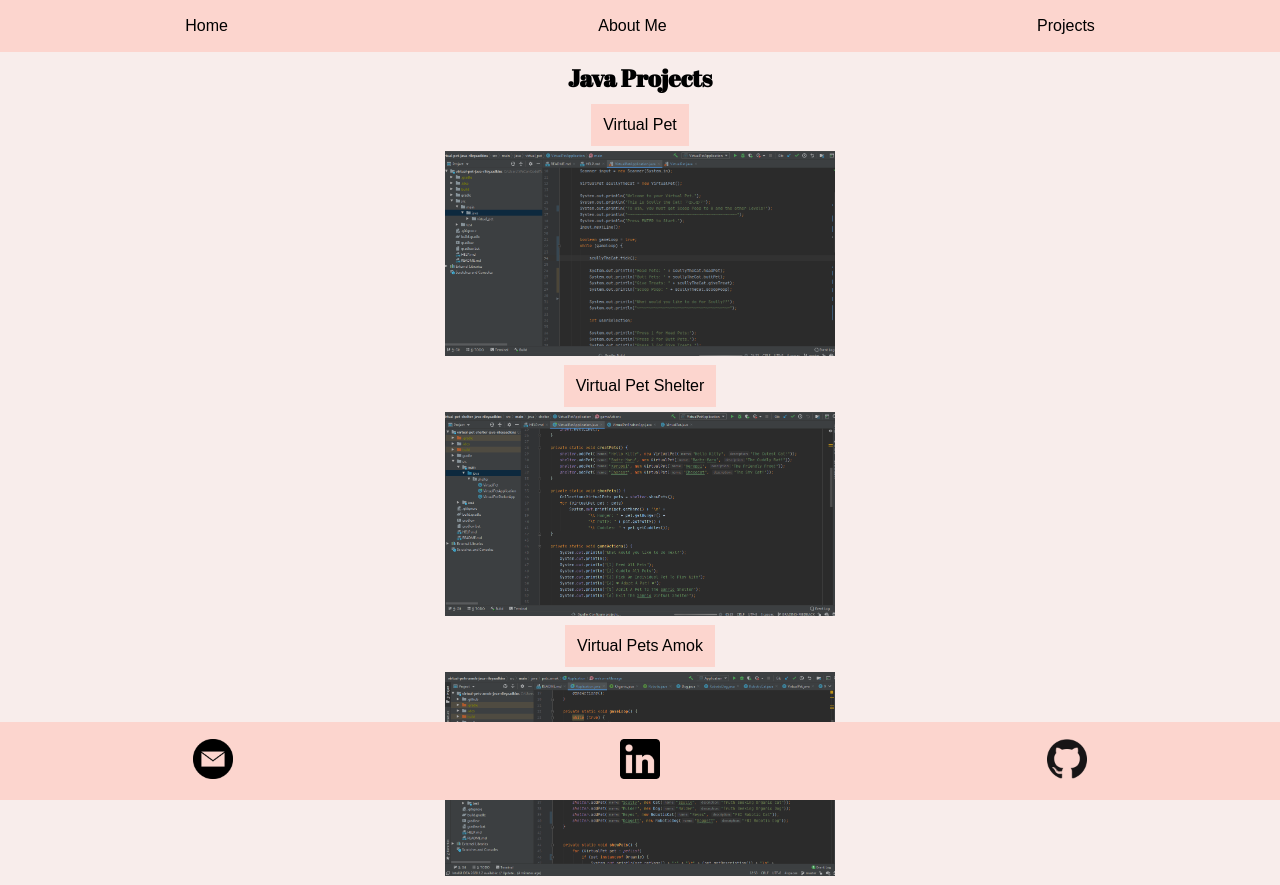
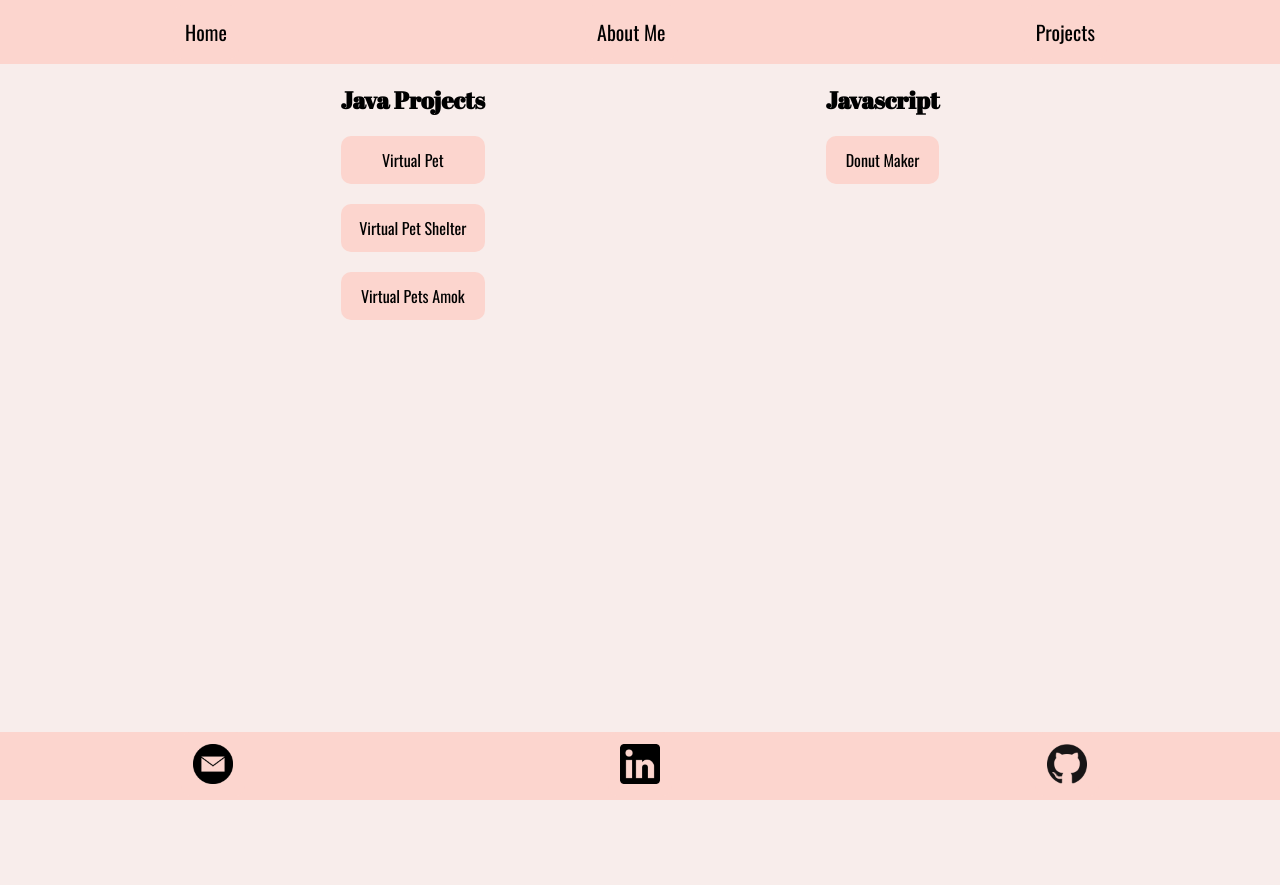
Before and after one commit to rileyaadkins/rileyaadkins.github.io, a plain HTML site: page projects.html in a window 1280 px wide. After the commit the page ends 800 px from the top, so only its background shows below. Drawn offline with nearby package versions, Linux system fonts and the light colour scheme; a web font is replaced by a local one.

Commit message:
layout change

```diff
--- a/css/layout.css
+++ b/css/layout.css
@@ -7,10 +7,14 @@
 a {
   display: inline-block;
   padding: 12px;
+  border-radius: 10px;
 }
 
 .about-me {
   padding: 10px;
+  display: flex;
+  justify-content: center;
+  align-items: center;
 }
 
 .container {
@@ -28,49 +32,38 @@ footer {
   text-align: center;
 }
 
-.footer-nav {
-  display: flex;
-  flex-direction: row;
-  justify-content: space-around;
-  list-style-type: none;
-}
-
 h2 {
   padding: 10px;
-}
-
-img {
-  padding: 5px;
 }
 
 .links {
   padding: 10px;
 }
 
-.me{
+main {
+  padding: 10px;
+  display: flex;
+  flex-direction: row;
+  justify-content: space-evenly;
+}
+
+.me {
+  position: absolute;
+  left: 50%;
+  top: 50%;
+  transform: translate(-50%, -50%);
+}
+
+.project {
+  padding: 10px;
+  display: flex;
+  flex-direction: column;
+  justify-content: space-around;
+}
+
+.skills {
   padding: 10px;
   display: flex;
   justify-content: center;
   align-items: center;
-  position: relative;
 }
-
-.nav-image{
-  width: 40px;
-  height: 40px;
-}
-
-nav ul {
-  display: flex;
-  flex-direction: row;
-  justify-content: space-around;
-  list-style-type: none;
-}
-
-nav li {
-  padding: 5px;
-}
-
-.skills {
-  padding: 10px;
-}
--- /dev/null
+++ b/css/nav-bar.css
@@ -0,0 +1,75 @@
+@import url("https://fonts.googleapis.com/css2?family=Abril+Fatface&display=swap");
+@import url("https://fonts.googleapis.com/css2?family=Oswald&family=Roboto+Slab&display=swap");
+
+:root {
+  --color1-salmon: #ffb5a7;
+  --color2-light-peach: #fcd5ce;
+  --color3-pale-pink: #f8edeb;
+  --color4-davys-grey: #50514f;
+  --color5-rich-black: #050609;
+  --nav-font: "Oswald", sans-serif;
+  --header-font: "Abril Fatface", cursive;
+  --content-font: "Roboto Slab", serif;
+}
+
+* {
+  box-sizing: border-box;
+  margin: 0;
+  padding: 0;
+}
+
+.footer-nav {
+  background-color: var(--color2-light-peach);
+  display: flex;
+  flex-direction: row;
+  justify-content: space-around;
+  list-style-type: none;
+}
+
+.footer-nav li:nth-child(1) div {
+  background-image: url(/images/mail.png);
+}
+
+.footer-nav li:nth-child(2) div {
+  background-image: url(/images/linkedin-logo.png);
+}
+
+.footer-nav li:nth-child(3) div {
+  background-image: url(/images/gitgub.png);
+}
+
+nav {
+  background-color: var(--color2-light-peach);
+}
+
+.nav-image {
+  padding: 5px;
+  width: 40px;
+  height: 40px;
+  background-size: cover;
+}
+
+.nav-image:hover {
+  transform: scale(1.1);
+}
+
+nav li {
+  padding: 5px;
+  font-family: var(--nav-font);
+  font-size: 20px;
+}
+
+nav li:hover {
+  font-weight: bolder;
+}
+
+nav ul {
+  display: flex;
+  flex-direction: row;
+  justify-content: space-around;
+  list-style-type: none;
+}
+
+.nav-list {
+  color: var(--color5-rich-black);
+}
--- a/css/style.css
+++ b/css/style.css
@@ -1,8 +1,5 @@
-@import url("https://fonts.googleapis.com/css?family=Saira+Extra+Condensed:400,700");
-
 @import url("https://fonts.googleapis.com/css2?family=Abril+Fatface&display=swap");
-
-@import url("https://fonts.googleapis.com/css2?family=Abril+Fatface&display=swap");
+@import url("https://fonts.googleapis.com/css2?family=Oswald&family=Roboto+Slab&display=swap");
 
 :root {
   --color1-salmon: #ffb5a7;
@@ -10,11 +7,13 @@
   --color3-pale-pink: #f8edeb;
   --color4-davys-grey: #50514f;
   --color5-rich-black: #050609;
+  --nav-font: "Oswald", sans-serif;
+  --header-font: "Abril Fatface", cursive;
+  --content-font: "Roboto Slab", serif;
 }
 
 * {
   box-sizing: border-box;
-  font-family: "Anton", sans-serif;
   margin: 0;
   padding: 0;
 }
@@ -26,33 +25,35 @@ a {
 a:link {
   color: black;
   text-decoration: none;
+  font-family: var(--nav-font);
 }
 
 a:visited {
   color: black;
 }
 
+.about-me {
+  font-family: var(--content-font);
+}
+
 .container {
   background-color: var(--color3-pale-pink);
 }
 
-.footer-nav {
-  background-color: var(--color2-light-peach);
-}
-
-nav {
-  background-color: var(--color2-light-peach);
-}
-
-.nav-list {
-  color: var(--color5-rich-black);
-}
-
-h1{
-  font-family: "Abril Fatface", cursive;
+h1 {
+  font-family: var(--header-font);
   font-size: 65px;
 }
 
 h2 {
-  font-family: "Abril Fatface", cursive;
+  font-family: var(--header-font);
 }
+
+.project:hover{
+  font-weight: bolder;
+  transform: scale(1.1);
+}
+
+.skills {
+  font-family: var(--content-font);
+}
--- a/projects.html
+++ b/projects.html
@@ -5,6 +5,8 @@
     <meta name="viewport" content="width=device-width, initial-scale=1.0" />
     <link rel="stylesheet" href="./css/style.css" />
     <link rel="stylesheet" href="./css/layout.css" />
+    <link rel="stylesheet" href="./css/nav-bar.css" />
+
     <title>R. Adkins</title>
   </head>
   <body class="container">
@@ -24,64 +26,72 @@
       </nav>
     </header>
 
-    <div class="projects">
+    <main>
+      <div class="java-projects">
+        <article>
           <h2>Java Projects</h2>
 
-      <article>
+          <div class="project">
             <a
               href="https://github.com/2020-Summer-Cohort/virtual-pet-java-rileyaadkins"
               >Virtual Pet</a
             >
-        <div class="virtualpetpic">
-          <img src="./images/virtualpet.png" alt="Virtual Pet" style="width: 400px;" />
           </div>
-      </article>
-      <article>
+
+          <div class="project">
             <a
               href="https://github.com/2020-Summer-Cohort/virtual-pet-shelter-java-rileyaadkins"
             >
               Virtual Pet Shelter</a
             >
-        <div class="shelterpic">
-          <img
-            src="./images/shelter.png"
-            alt="Virtual Pet Shelter"
-            style="width: 400px;"
-          />
           </div>
-      </article>
-      <article>
+
+          <div class="project">
             <a
               href="https://github.com/2020-Summer-Cohort/virtual-pets-amok-java-rileyaadkins"
             >
               Virtual Pets Amok</a
             >
-        <div>
-          <img src="./images/amok.png" alt="Virtual Pets Amok" style="width: 400px;" />
           </div>
         </article>
       </div>
+
+      <div class="javascript-projects">
+        <article>
+          <h2>Javascript</h2>
+
+          <div class="project">
+            <a href="https://github.com/rileyaadkins/donut-maker"
+              >Donut Maker</a
+            >
+          </div>
+        </article>
+      </div>
+
+      <!-- <div class="html-css-projects">
+        <article>
+          <h2>HTML / CSS</h2>
+        </article>
+      </div> -->
+    </main>
 
     <footer>
       <ul class="footer-nav">
         <li>
           <a href="mailto:rileyaadkins@gmail.com">
-            <img src="/images/mail.png"  width="50px" height="50px">
+            <div class="nav-image"></div>
           </a>
         </li>
         <li>
-          <a href="https://www.linkedin.com/in/riley-adkins-606bba1ab/"
-            >
-            <img src="/images/linkedin-logo.png" width="50px" height="50px">
-            </a
-          >
+          <a href="https://www.linkedin.com/in/riley-adkins-606bba1ab/">
+            <div class="nav-image"></div>
+          </a>
         </li>
         <li>
           <a href="https://github.com/rileyaadkins">
-          <img src="/images/gitgub.png"  width="50px" height="50px">
+            <div class="nav-image"></div>
           </a>
         </li>
-
       </ul>
     </footer>
   </body>
```
Also changed, not shown: about-me.html (+17 -18 lines), index.html (+6 -4 lines). Lines whose indentation alone changed are shown as unchanged.
